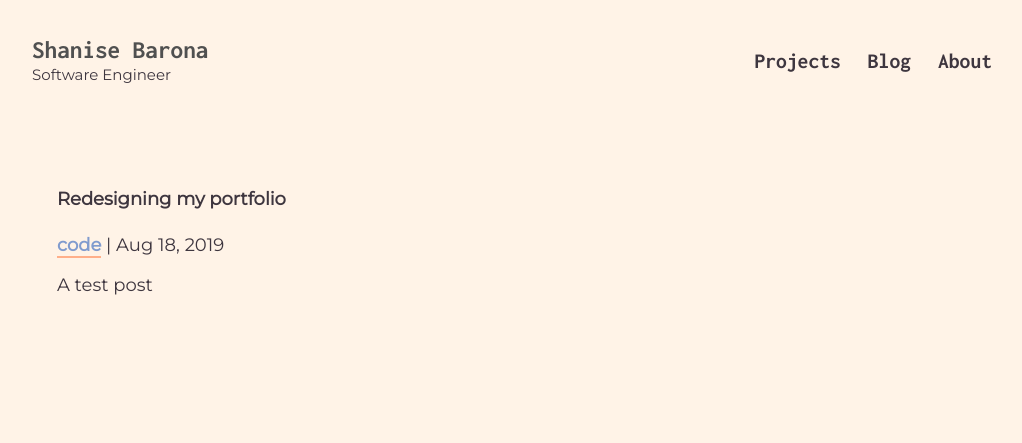
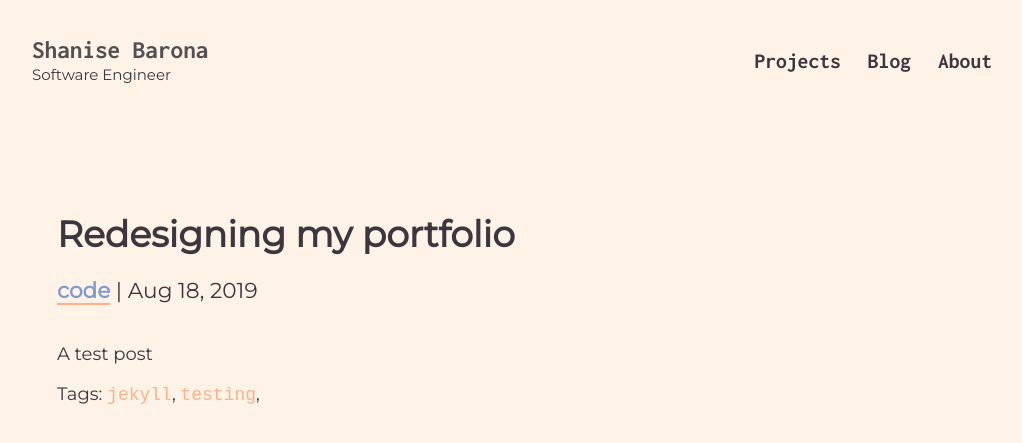
Before and after one commit to shanisebarona/shanisebarona.github.io, a Jekyll site: the page built from _posts/2019-08-18-a-redesign.md, in a window 1280 px wide. Shown: the top 443 px of the page, without its empty margins (128-1150 px from the left). Built offline with Jekyll 4.4.1, drawn with Linux system fonts in a browser that asks for light colours.

Commit message:
🤷🏾‍♀️ feeling eh about this but committing for now

```diff
--- /dev/null
+++ b/_includes/tags.html
@@ -0,0 +1,18 @@
+{% assign rawtags = "" %}
+{% for post in site.posts %}
+  {% assign ttags = post.tags | join:'|' | append:'|' %}
+  {% assign rawtags = rawtags | append:ttags %}
+{% endfor %}
+{% assign rawtags = rawtags | split:'|' | sort %}
+
+{% assign site.tags = "" %}
+{% for tag in rawtags %}
+  {% if tag != "" %}
+    {% if tags == "" %}
+      {% assign tags = tag | split:'|' %}
+    {% endif %}
+    {% unless tags contains tag %}
+      {% assign tags = tags | join:'|' | append:'|' | append:tag | split:'|' %}
+    {% endunless %}
+  {% endif %}
+{% endfor %}
--- a/_layouts/default.html
+++ b/_layouts/default.html
@@ -5,6 +5,9 @@
     <meta charset="utf-8">
     <title>{{ page.title }}</title>
     <link rel="stylesheet" href="/styles.css">
+    {% if site.tags != "" %}
+      {% include tags.html %}
+    {% endif %}
   </head>
 
   <body>
--- a/_layouts/post.html
+++ b/_layouts/post.html
@@ -3,8 +3,15 @@ layout: default
 ---
 <section class="blog-post">
   <section class="post-intro">
-    <h1>{{ page.title }}</h1>
-    <p> <a href="/{{ page.categories }}" class="post-category">{{ page.categories }}</a> | {{ page.date | date: '%b %d, %Y' }}</p>
+    <h1 class="post-title">{{ page.title }}</h1>
+    <p class="post-info"> <a href="/{{ page.categories }}" class="post-category">{{ page.categories }}</a> | {{ page.date | date: '%b %d, %Y' }}</p>
   </section>
-  {{ content }}
+    {{ content }}
+
+    <span>Tags:
+  {% for tag in page.tags %}
+    {% capture tag_name %}{{ tag }}{% endcapture %}
+    <a href="/tag/{{ tag_name }}"><code class="highligher-rouge"><nobr>{{ tag_name }}</nobr></code></a>,
+  {% endfor %}
+</span>
 </section>
--- a/_posts/2019-08-18-a-redesign.md
+++ b/_posts/2019-08-18-a-redesign.md
@@ -6,6 +6,7 @@ categories:
   - code
 tags:
   - jekyll
+  - testing
 ---
 
 A test post
--- /dev/null
+++ b/notes/index.html
@@ -0,0 +1,4 @@
+---
+layout: default
+permalink: /notes
+---
--- a/styles.css
+++ b/styles.css
@@ -179,3 +179,13 @@ h2 {
     border-bottom-color: #809BCE;
     font-weight: 600;
   }
+
+  h1.post-title {
+    font-size: 2rem;
+    margin-bottom: 0px;
+  }
+
+  p.post-info {
+    font-size: 1.2rem;
+    margin-bottom: 40px;
+  }
```
